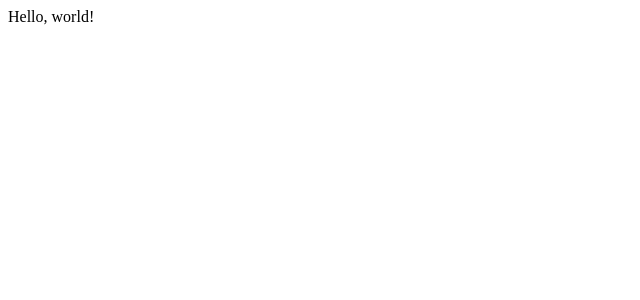
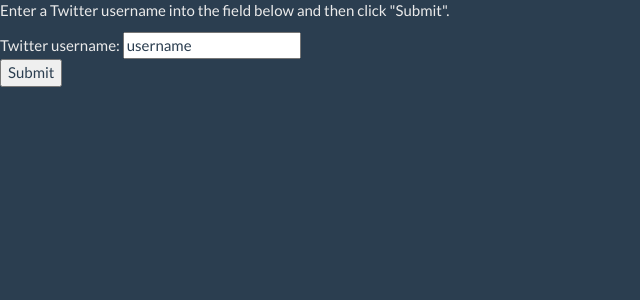
Before and after one commit to lolney/twitter-profiles, a Flask app: page / in a window 1280 px wide. Before the commit the part shown is almost empty. Shown: the top 300 px of the page, without its empty margins (0-640 px from the left). Run offline with Flask 2, Linux system fonts and the light colour scheme.

Commit message:
Username-submit

```diff
--- a/twitter_profiles/templates/index.html
+++ b/twitter_profiles/templates/index.html
@@ -1,3 +1,16 @@
 <!doctype html>
 <title>Twitter-Profiles</title>
-<body>Hello, world!</body>
+<html>
+<head>
+	<link rel=stylesheet type=text/css href="{{ url_for('static', filename='bootstrap-3.3.7-dist/css/bootswach-theme.css') }}">
+<head>
+<body>
+
+<p> Enter a Twitter username into the field below and then click "Submit". </p>
+<form action="/profile">
+Twitter username: <input type="text" name="UserName" value="username"><br>
+<input type="submit" value="Submit">
+</form>
+
+</body>
+</html>
```
Also changed, not shown: 4 other files.
